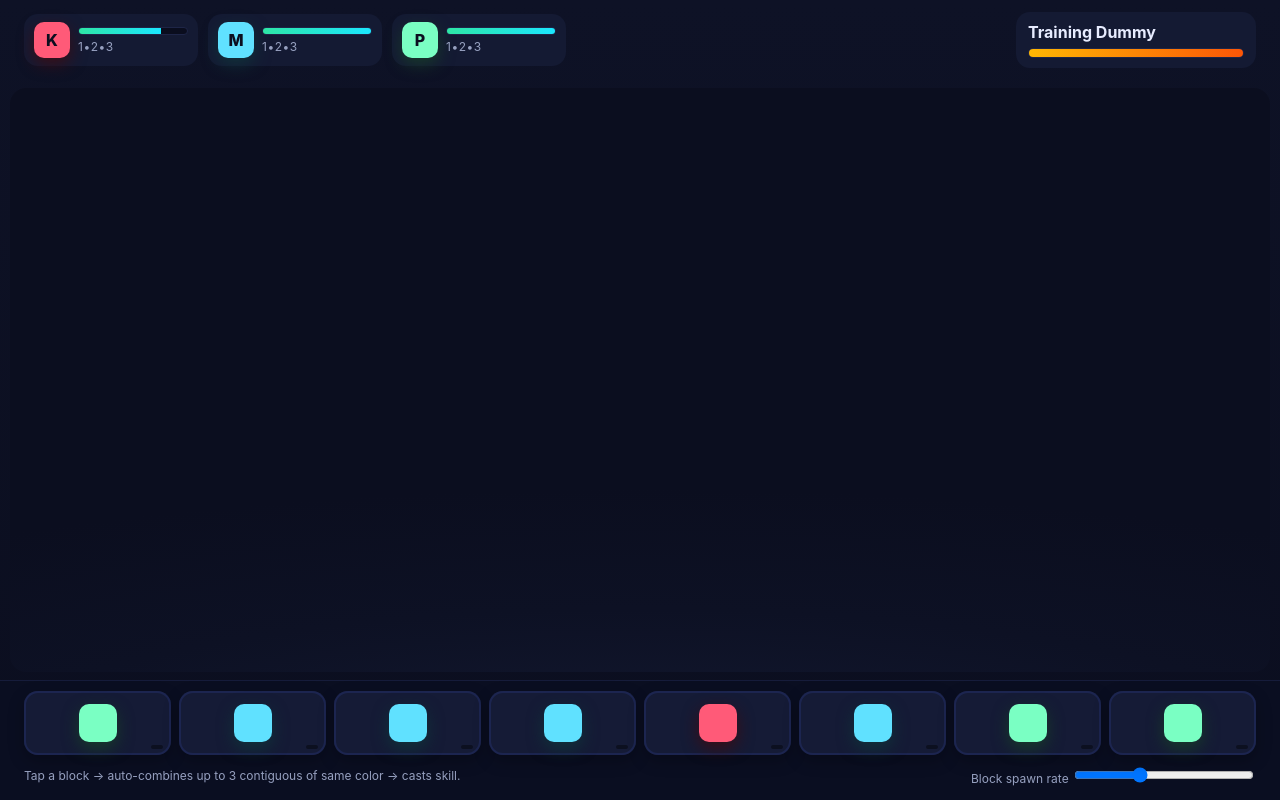
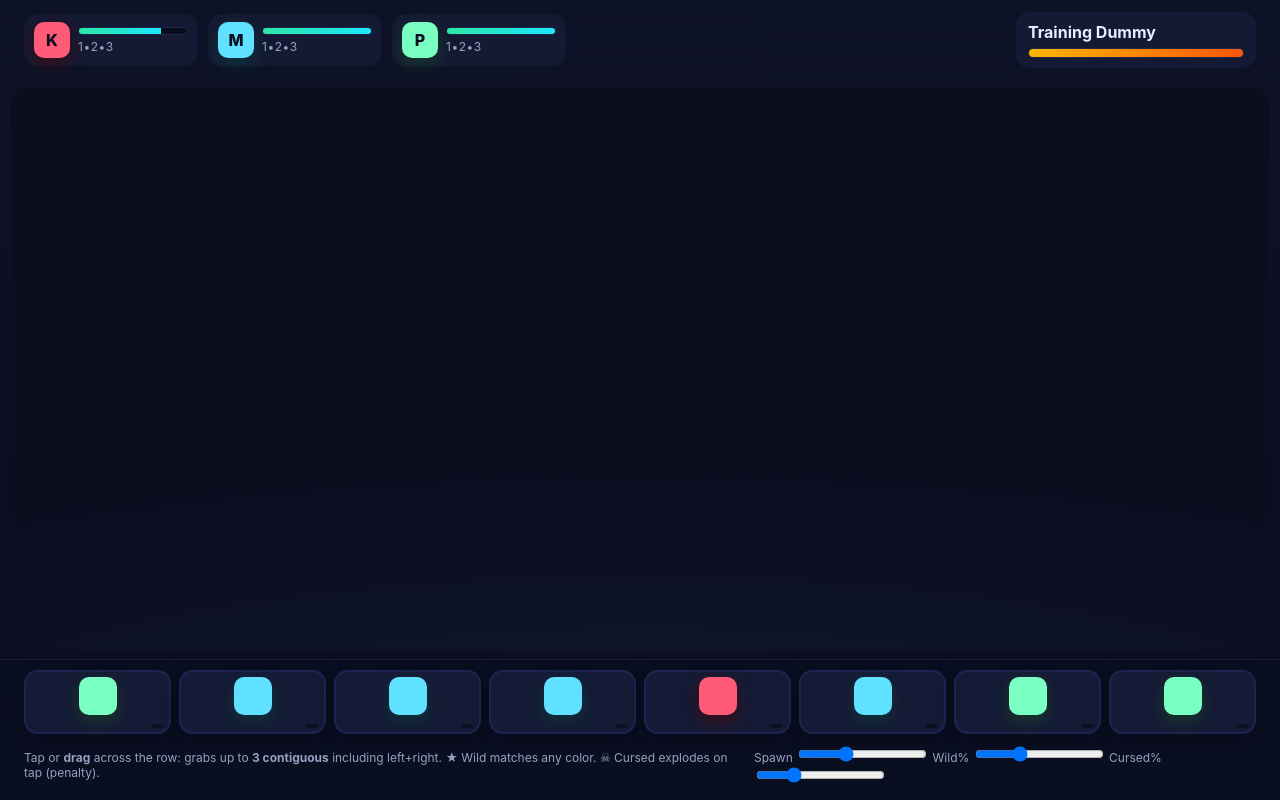
Before and after one commit to BlueDev180/block-combo-proto, a plain HTML site: page index.html in a window 1280 px wide. Drawn offline with Linux system fonts and the light colour scheme.

Commit message:
Update index.html

```diff
--- a/index.html
+++ b/index.html
@@ -3,7 +3,7 @@
 <head>
   <meta charset="utf-8"/>
   <meta name="viewport" content="width=device-width,initial-scale=1,viewport-fit=cover,user-scalable=no"/>
-  <title>Rogue Blocks – Combo Prototype</title>
+  <title>Rogue Blocks – Combo Prototype (+Wild/+Cursed +Drag)</title>
   <link rel="stylesheet" href="style.css"/>
 </head>
 <body>
@@ -46,18 +46,28 @@
     <footer class="blockbar">
       <div class="row" id="blockRow" aria-label="Skill Blocks"></div>
       <div class="meta">
-        <div class="tip">Tap a block → auto-combines up to 3 contiguous of same color → casts skill.</div>
-        <div class="speed">
-          <label>Block spawn rate</label>
+        <div class="tip">
+          Tap or <strong>drag</strong> across the row:
+          grabs up to <strong>3 contiguous</strong> including left+right.
+          <span class="pill wild">★ Wild</span> matches any color.
+          <span class="pill cursed">☠ Cursed</span> explodes on tap (penalty).
+        </div>
+        <div class="controls">
+          <label>Spawn</label>
           <input id="rate" type="range" min="300" max="2000" step="50" value="900"/>
+          <label>Wild%</label>
+          <input id="pWild" type="range" min="0" max="30" step="1" value="10"/>
+          <label>Cursed%</label>
+          <input id="pCursed" type="range" min="0" max="30" step="1" value="8"/>
         </div>
       </div>
     </footer>
   </div>
 
   <template id="blockTpl">
-    <button class="block" data-color="">
+    <button class="block empty" data-type="" data-color="" data-index="">
       <span class="icon"></span>
+      <span class="glyph"></span>
       <span class="count"></span>
     </button>
   </template>
```
